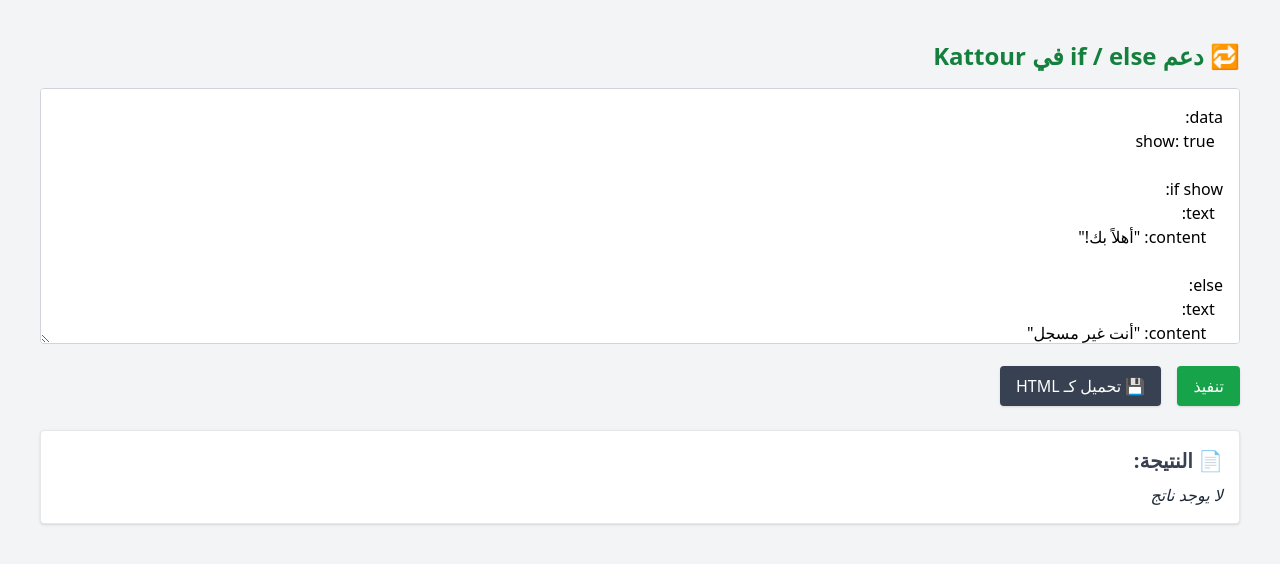
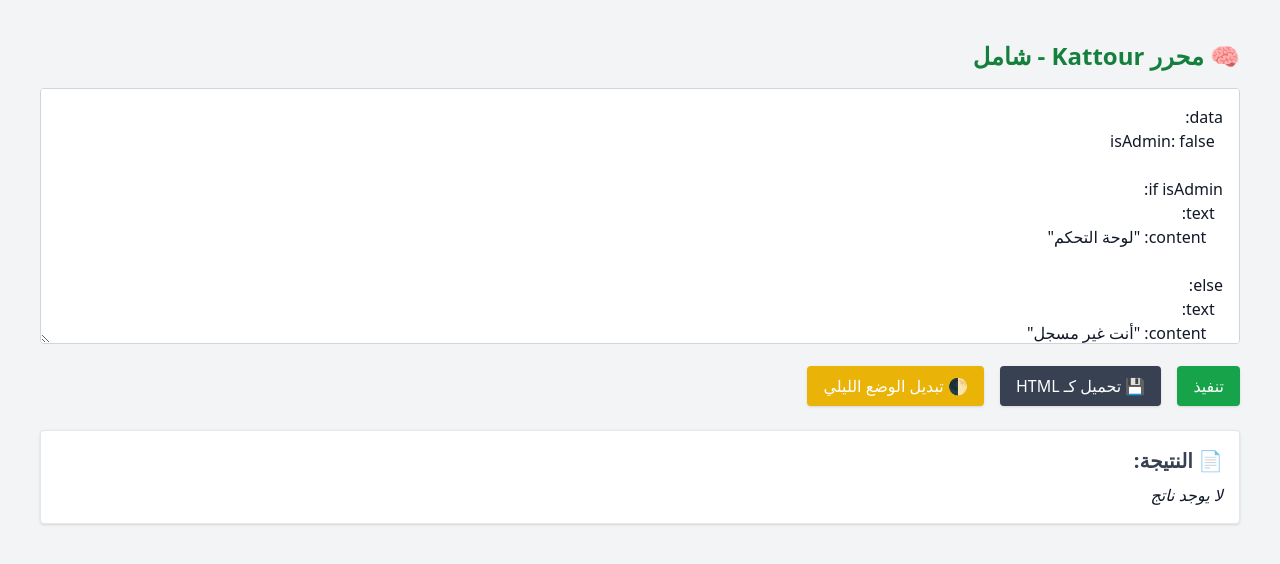
Before and after one commit to eliaskatt/kattour.dev, a plain HTML site: page playground.html in a window 1280 px wide. Both pictures are taken after a click on the button "تنفيذ". Drawn offline with nearby package versions, Linux system fonts and the light colour scheme.

Commit message:
🌟 دعم كامل لـ if / else / for + الوضع الليلي

```diff
--- a/playground.html
+++ b/playground.html
@@ -1,64 +1,74 @@
 <!DOCTYPE html>
-<html lang="ar" dir="rtl">
+<html lang="ar" dir="rtl" class="dark">
 <head>
   <meta charset="UTF-8">
-  <title>محاكي Kattour - دعم الشروط</title>
+  <title>Kattour Playground - شامل</title>
   <script src="https://cdn.tailwindcss.com"></script>
   <style>
     body { font-family: 'Cairo', sans-serif; direction: rtl; }
     textarea { font-family: monospace; }
   </style>
 </head>
-<body class="bg-gray-100 font-sans p-10">
-  <h1 class="text-2xl font-bold text-green-700 mb-4">🔁 دعم if / else في Kattour</h1>
-  <textarea id="editor" class="w-full h-64 p-4 border border-gray-300 rounded mb-4">
-data:
-  show: true
+<body class="bg-gray-100 dark:bg-gray-900 text-gray-900 dark:text-gray-100 font-sans p-10 transition-all">
+  <h1 class="text-2xl font-bold text-green-700 dark:text-green-400 mb-4">🧠 محرر Kattour - شامل</h1>
+  <textarea id="editor" class="w-full h-64 p-4 border border-gray-300 rounded mb-4 dark:bg-gray-800 dark:text-white"
+    placeholder="اكتب كود Kattour هنا...">data:
+  isAdmin: false
 
-if show:
+if isAdmin:
   text:
-    content: "أهلاً بك!"
+    content: "لوحة التحكم"
 
 else:
   text:
     content: "أنت غير مسجل"
-  </textarea>
+
+for 3:
+  button:
+    label: "زر"</textarea>
 
   <div class="flex gap-4 mb-6">
     <button onclick="compileKattour()" class="bg-green-600 hover:bg-green-700 text-white px-4 py-2 rounded shadow">تنفيذ</button>
     <button onclick="downloadHTML()" class="bg-gray-700 hover:bg-black text-white px-4 py-2 rounded shadow">💾 تحميل كـ HTML</button>
+    <button onclick="toggleDarkMode()" class="bg-yellow-500 hover:bg-yellow-600 text-white px-4 py-2 rounded shadow">🌓 تبديل الوضع الليلي</button>
   </div>
 
-  <div class="bg-white p-4 border rounded shadow mt-6">
-    <h2 class="text-xl font-semibold mb-2 text-gray-700">📄 النتيجة:</h2>
-    <div id="output" class="text-gray-800 space-y-4"></div>
+  <div class="bg-white dark:bg-gray-800 p-4 border rounded shadow mt-6">
+    <h2 class="text-xl font-semibold mb-2 text-gray-700 dark:text-gray-300">📄 النتيجة:</h2>
+    <div id="output" class="space-y-4"></div>
   </div>
 
   <script>
+    let darkMode = true;
+
+    function toggleDarkMode() {
+      darkMode = !darkMode;
+      document.documentElement.classList.toggle("dark", darkMode);
+    }
+
     function compileKattour() {
       const code = document.getElementById('editor').value;
       const lines = code.split('\n');
       let output = '';
       let data = {};
       let context = '';
-      let inIf = false;
-      let inElse = false;
+      let inIf = false, inElse = false, skipBlock = false;
       let ifCondition = '';
-      let skipBlock = false;
+      let loopCount = 0;
 
-      lines.forEach((line, idx) => {
-        const trimmed = line.trim();
-        if (!trimmed) return;
+      for (let i = 0; i < lines.length; i++) {
+        const trimmed = lines[i].trim();
+        if (!trimmed) continue;
 
         if (trimmed.startsWith('data:')) {
           context = 'data';
-          return;
+          continue;
         }
 
         if (context === 'data' && trimmed.includes(':')) {
           const [key, val] = trimmed.split(':').map(x => x.trim());
           data[key] = val === 'true';
-          return;
+          continue;
         }
 
         if (trimmed.startsWith('if ')) {
@@ -67,7 +77,7 @@
           inElse = false;
           ifCondition = trimmed.replace('if', '').replace(':', '').trim();
           skipBlock = !data[ifCondition];
-          return;
+          continue;
         }
 
         if (trimmed.startsWith('else:')) {
@@ -75,14 +85,22 @@
           inElse = true;
           inIf = false;
           skipBlock = data[ifCondition];
-          return;
+          continue;
         }
 
-        if (skipBlock) return;
+        if (trimmed.startsWith('for ')) {
+          const count = parseInt(trimmed.replace('for', '').replace(':', '').trim());
+          loopCount = count;
+          continue;
+        }
 
         if (trimmed.endsWith(':')) {
           context = trimmed.replace(':', '').trim();
         } else {
+          if (skipBlock) continue;
+
+          let repeat = loopCount > 0 ? loopCount : 1;
+          for (let r = 0; r < repeat; r++) {
             if (context === 'text' && trimmed.includes('content:')) {
               const content = trimmed.split(':')[1].replace(/"/g, '').trim();
               output += `<p>${content}</p>`;
@@ -103,7 +121,9 @@
               output += `<img src='${src}' alt='' class='w-32 h-auto'/>`;
             }
           }
-      });
+          loopCount = 0; // reset loop after use
+        }
+      }
 
       document.getElementById('output').innerHTML = output || '<em>لا يوجد ناتج</em>';
     }
```
Lines whose indentation alone changed are shown as unchanged.
